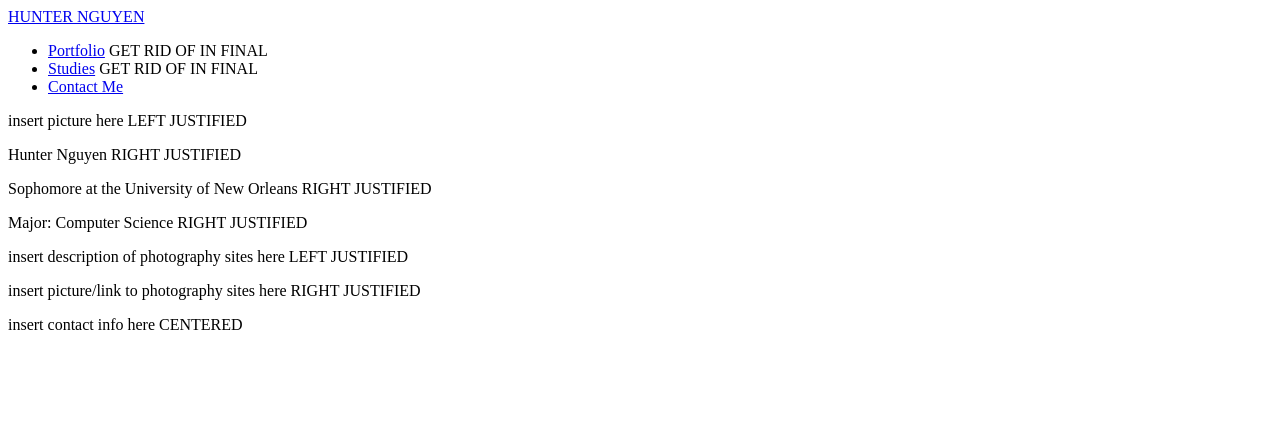
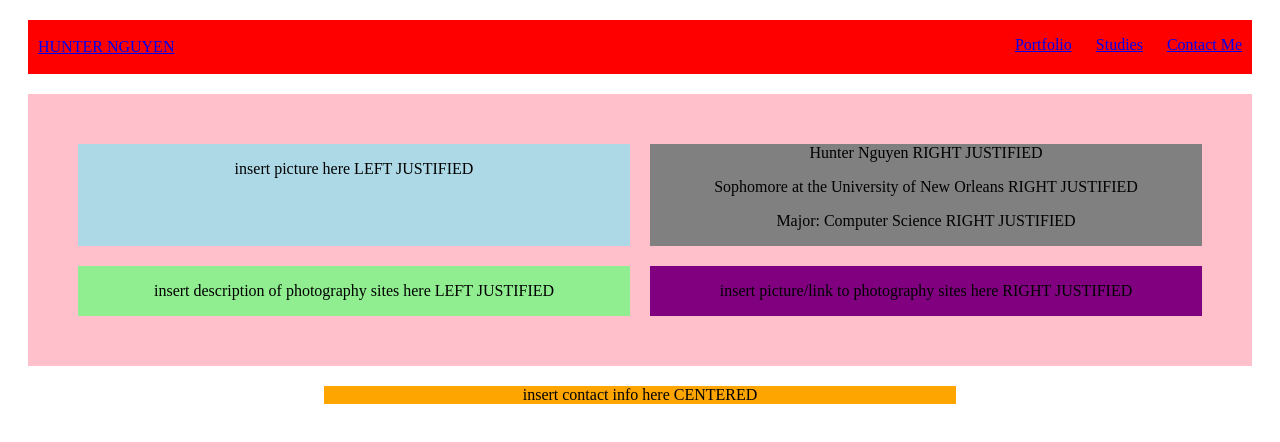
Before and after one commit to HuntNguyen/huntnguyen.github.io, a plain HTML site: page index.html in a window 1280 px wide. Drawn offline with nearby package versions, Linux system fonts and the light colour scheme.

Commit message:
basic layout complete

```diff
--- a/index.html
+++ b/index.html
@@ -1,26 +1,73 @@
 <!DOCTYPE html>
 <html>
     <head>
-        <title>Hunter's Website</title>
-            <style>
-
+        <title>Hunter Nguyen</title>
+            <style type = "text/css">
+            nav{
+                background: red;
+                display: flex;
+                padding: 10px auto;
+                margin: 20px;
+                align-items: center;
+            }
+            nav header{
+                color: blue;
+                margin: 10px;
+                align-items: center;
+                flex: 1;
+            }
+            nav ul{
+                list-style-image: none;
+            }
+            nav li{
+                display: inline-block;
+                overflow: auto;
+                align-items: center;
+                padding: 0 10px;
+            }
+            .container{
+                background: pink;
+                text-align: center;
+                display: grid;
+                grid-gap: 20px;
+                grid-template-columns: 1fr 1fr;
+                padding: 50px;
+                margin: 20px;
+            }
+            .picture{
+                background:lightblue;
+            }
+            .description{
+                background: grey;
+            }
+            .project-description{
+                background: lightgreen;
+            }
+            .project{
+                background: purple;
+            }
+            .contact-info{
+                background: orange;
+                max-width: 50%;
+                margin: 0 auto;
+                text-align: center;
+            }
             </style>
             <script src="https://ajax.googleapis.com/ajax/libs/jquery/3.1.1/jquery.min.js"></script>
     </head>
 
     <body>
         <div id="all">
-            <nav class = "navbar">
-            <header><a class = "hover" href="index.html">HUNTER NGUYEN</a></header>
-            <div>
+            <nav >
+            <header><a class = "hover-home" href="index.html">HUNTER NGUYEN</a></header>
                 <ul>
-                    <li><a class="hover" href="portfolio.html">Portfolio</a> GET RID OF IN FINAL</li>
-                    <li><a class="hover" href="studies.html">Studies</a> GET RID OF IN FINAL</li>
+                    <li><a class="hover" href="portfolio.html">Portfolio</a></li>
+                    <li><a class="hover" href="studies.html">Studies</a></li>
                     <li><a class = "hover" href = "studies.html">Contact Me</a></li>
                 </ul>
-            </div>
             </nav>
             <main>
+                <div class = "container">
                     <div class="picture">
                         <p>insert picture here LEFT JUSTIFIED</p>
                     </div>
@@ -29,13 +76,14 @@
                         <p>Sophomore at the University of New Orleans RIGHT JUSTIFIED</p>
                         <p>Major: Computer Science RIGHT JUSTIFIED</p>
                     </div>
-                <div class="description">
+                    <div class="project-description">
                         <p>insert description of photography sites here LEFT JUSTIFIED</p>
                     </div>
-                <div class = "photography-sites">
+                    <div class = "project">
                         <p>insert picture/link to photography sites here RIGHT JUSTIFIED</p>
                     </div>
-                <div class = "contact info">
+                </div>
+                    <div class = "contact-info">
                         <p>insert contact info here CENTERED</p>
                     </div>
             </main>
```
Lines whose indentation alone changed are shown as unchanged.
